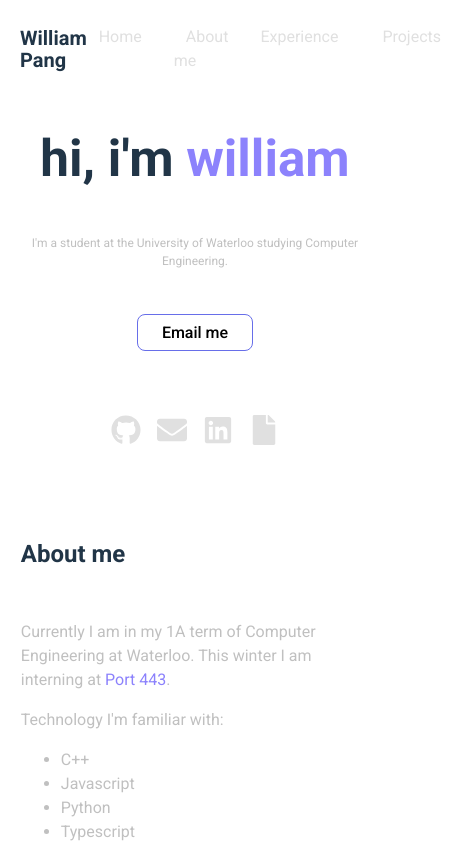
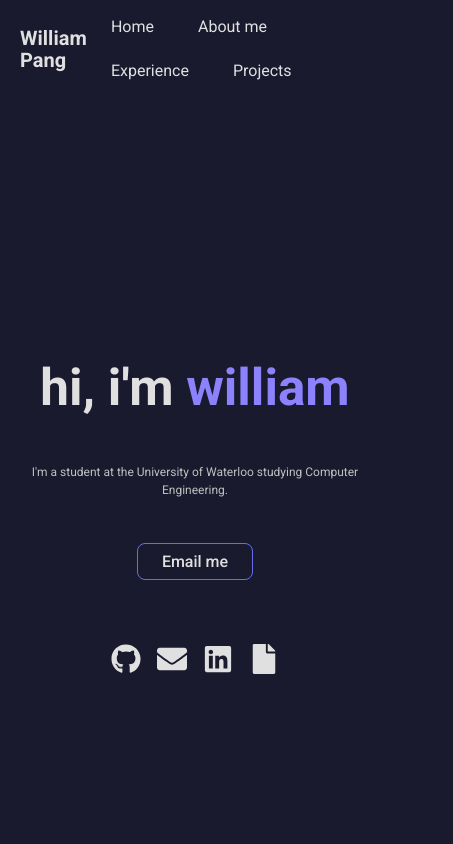
Before and after one commit to wil680/William, a React (Vite) app: page / in a window 390 px wide. Shown: the top 844 px of the page, 453 px wide, since content can reach past the window. Built offline with nearby package versions, Linux system fonts and the light colour scheme.

Commit message:
Styling for mobile fixed

```diff
--- a/src/App.css
+++ b/src/App.css
@@ -2,6 +2,14 @@
   display: flex;
   flex-direction: column;
   min-height: 100vh;
+}
+
+.intro-page {
+  height: 100vh;
+  width: 100%;
+  display: flex;
+  flex-direction: column;
+  justify-content: center;
 }
 
 .navbar {
--- a/src/App.jsx
+++ b/src/App.jsx
@@ -17,13 +17,14 @@ export default function App() {
   return (
     <div className="page">
       <Navbar />
-
-      <Title />
-      <Description />
-      <div className="email-container">
-        <Button onClick={handleClick}>Email me</Button>
+      <div className="intro-page">
+        <Title />
+        <Description />
+        <div className="email-container">
+          <Button onClick={handleClick}>Email me</Button>
+        </div>
+        <Icons />
       </div>
-      <Icons />
       <About />
       <Experience />
       <Projects />
--- a/src/components/navbar/navbar.css
+++ b/src/components/navbar/navbar.css
@@ -3,6 +3,8 @@
   align-items: center;
   padding: 10px 20px;
   justify-content: space-between;
+  position: sticky;
+  top: 0;
 }
 
 .navbar-ul {
@@ -11,6 +13,7 @@
   padding: 0;
   display: flex;
   gap: 20px;
+  flex-wrap: wrap;
 }
 
 a {
--- a/src/index.css
+++ b/src/index.css
@@ -37,6 +37,7 @@ button {
   background-color: #1a1a1a;
   cursor: pointer;
   transition: border-color 0.25s;
+  color: #e0e0e0;
 }
 button:hover {
   border-color: #646cff;
@@ -46,16 +47,17 @@ button:focus-visible {
   outline: 4px auto -webkit-focus-ring-color;
 }
 
-@media (prefers-color-scheme: light) {
+@media (prefers-color-scheme: dark) {
   :root {
-    color: #213547;
-    background-color: #ffffff;
+    color: #e0e0e0;
+    background-color: #1a1a2e;
   }
   a:hover {
     color: #747bff;
   }
   button {
-    background-color: #f9f9f9;
+    background-color: transparent;
+    color: #e0e0e0;
   }
 }
 
@@ -78,9 +80,20 @@ button:focus-visible {
 
 .subsection {
   padding: 2rem 1.3rem;
+  display: flex;
+  flex-direction: column;
+  align-items: center;
+}
+
+.subsection-title {
+  width: 100%;
+  max-width: 800px;
+  text-align: left;
 }
 
 .subsection-body {
   padding: 12px 0;
   color: #c0c0c0;
+  max-width: 800px;
+  width: 100%;
 }
```
Also changed, not shown: 1 other file (tests, documents, lock files or other folders).
